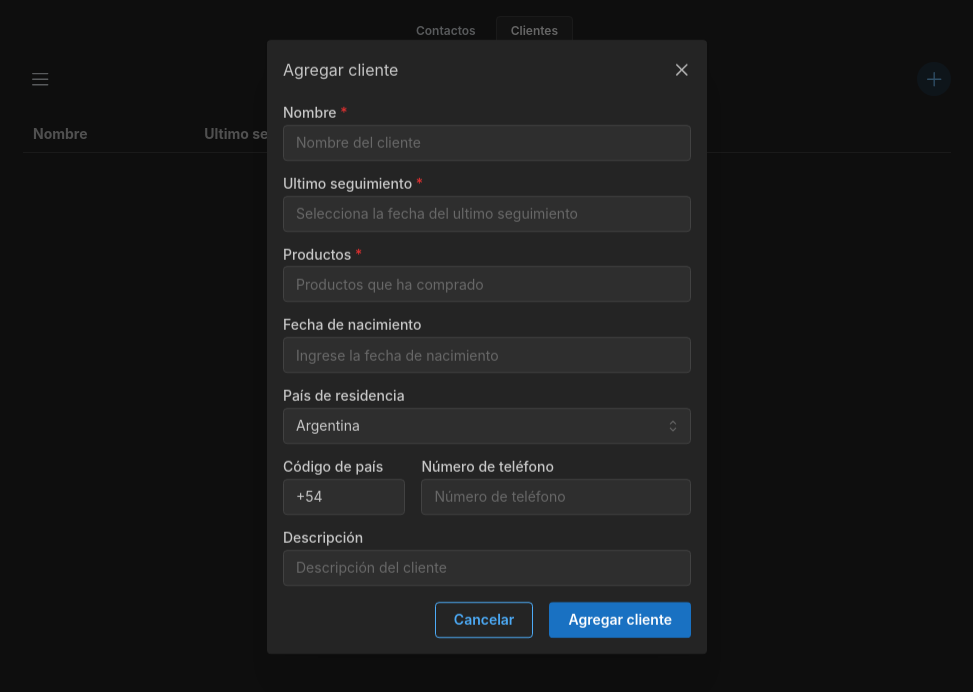
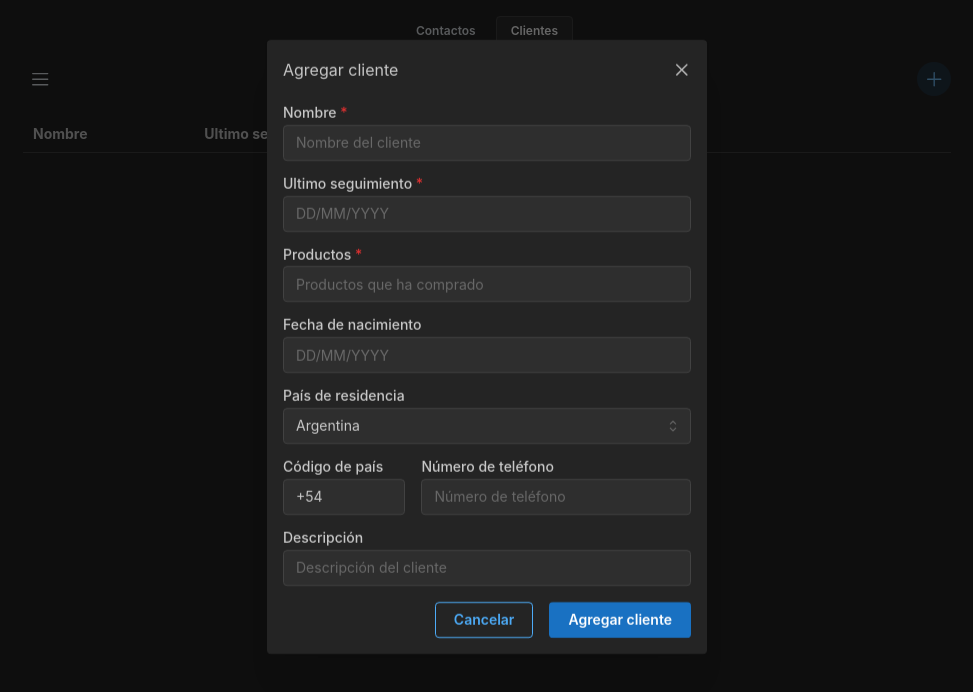
Before and after one commit to jruizsilva/contact-list, a React (Vite) app: page /clientes in a window 1280 px wide. Both pictures are taken after a click on the button 1087 px from the left and 79 px from the top of the page. Shown: the top 692 px of the page, without its empty margins (153-1126 px from the left). Built offline with nearby package versions, Linux system fonts and the light colour scheme.

Commit message:
refactor dates

```diff
--- a/src/components/contact/ContactCreate.tsx
+++ b/src/components/contact/ContactCreate.tsx
@@ -108,8 +108,10 @@ export default function ContactCreate(_props: Props): JSX.Element {
               {...form.getInputProps("status")}
             />
             <DateInput
+              maxDate={new Date()}
+              valueFormat="DD/MM/YYYY"
               label="Fecha de nacimiento"
-              placeholder="Ingrese la fecha de nacimiento"
+              placeholder="DD/MM/YYYY"
               key={form.key("birthday")}
               {...form.getInputProps("birthday")}
             />
--- a/src/components/contact/ContactEdit.tsx
+++ b/src/components/contact/ContactEdit.tsx
@@ -105,8 +105,10 @@ export default function ContactEdit({ contact }: Props): JSX.Element {
               {...form.getInputProps("status")}
             />
             <DateInput
+              maxDate={new Date()}
+              valueFormat="DD/MM/YYYY"
               label="Fecha de nacimiento"
-              placeholder="Ingrese la fecha de nacimiento"
+              placeholder="DD/MM/YYYY"
               key={form.key("birthday")}
               {...form.getInputProps("birthday")}
             />
--- a/src/components/customer/CustomerCreate.tsx
+++ b/src/components/customer/CustomerCreate.tsx
@@ -82,8 +82,10 @@ export default function CustomerCreate(_props: Props): JSX.Element {
               {...form.getInputProps("name")}
             />
             <DateInput
+              maxDate={new Date()}
+              valueFormat="DD/MM/YYYY"
               label="Ultimo seguimiento"
-              placeholder="Selecciona la fecha del ultimo seguimiento"
+              placeholder="DD/MM/YYYY"
               withAsterisk
               key={form.key("last_follow_up")}
               {...form.getInputProps("last_follow_up")}
@@ -96,8 +98,10 @@ export default function CustomerCreate(_props: Props): JSX.Element {
               {...form.getInputProps("purchased_products")}
             />
             <DateInput
+              maxDate={new Date()}
+              valueFormat="DD/MM/YYYY"
               label="Fecha de nacimiento"
-              placeholder="Ingrese la fecha de nacimiento"
+              placeholder="DD/MM/YYYY"
               key={form.key("birthday")}
               {...form.getInputProps("birthday")}
             />
--- a/src/components/customer/CustomerEdit.tsx
+++ b/src/components/customer/CustomerEdit.tsx
@@ -87,8 +87,10 @@ export default function CustomerEdit({ customer }: Props): JSX.Element {
               {...form.getInputProps("name")}
             />
             <DateInput
+              maxDate={new Date()}
+              valueFormat="DD/MM/YYYY"
               label="Ultimo seguimiento"
-              placeholder="Selecciona la fecha del ultimo seguimiento"
+              placeholder="DD/MM/YYYY"
               withAsterisk
               key={form.key("last_follow_up")}
               {...form.getInputProps("last_follow_up")}
@@ -101,8 +103,10 @@ export default function CustomerEdit({ customer }: Props): JSX.Element {
               {...form.getInputProps("purchased_products")}
             />
             <DateInput
+              maxDate={new Date()}
+              valueFormat="DD/MM/YYYY"
               label="Fecha de nacimiento"
-              placeholder="Ingrese la fecha de nacimiento"
+              placeholder="DD/MM/YYYY"
               key={form.key("birthday")}
               {...form.getInputProps("birthday")}
             />
--- a/src/main.tsx
+++ b/src/main.tsx
@@ -10,6 +10,9 @@ import { BrowserRouter } from "react-router-dom";
 import { ModalsProvider } from "@mantine/modals";
 import { Notifications } from "@mantine/notifications";
 import { DatesProvider } from "@mantine/dates";
+import dayjs from "dayjs";
+import customParseFormat from "dayjs/plugin/customParseFormat";
+dayjs.extend(customParseFormat);
 
 createRoot(document.getElementById("root")!).render(
   <MantineProvider defaultColorScheme="dark">
```
